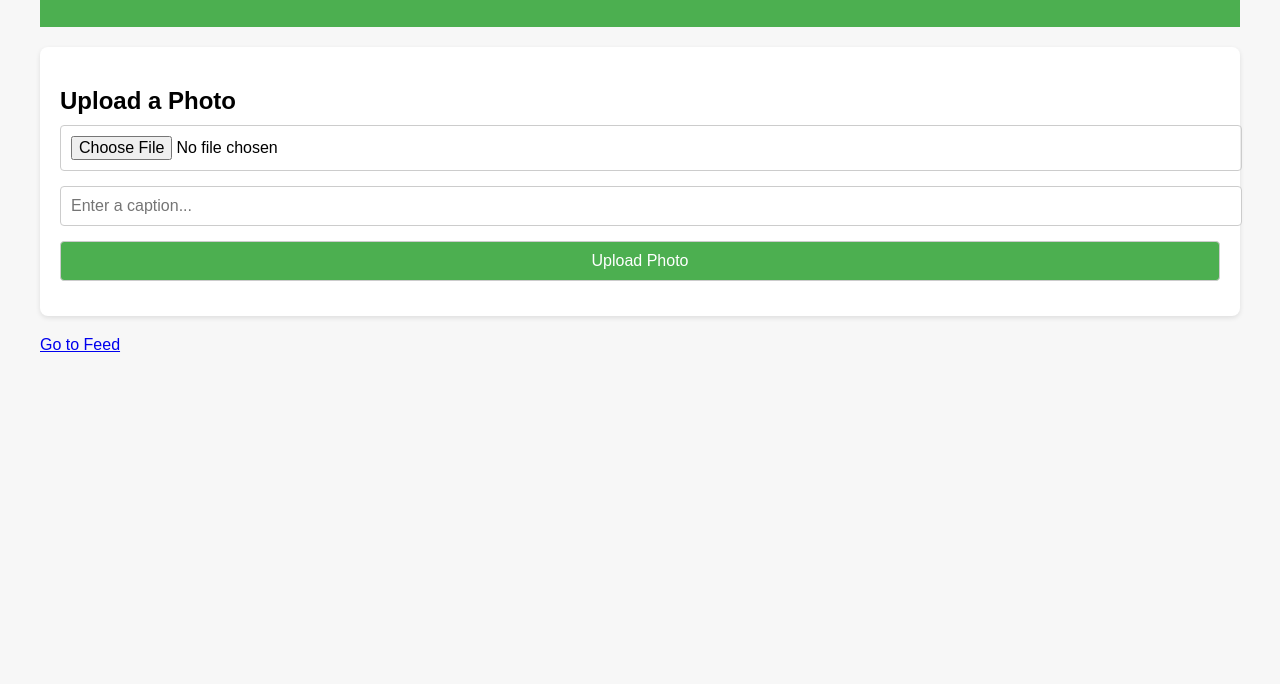
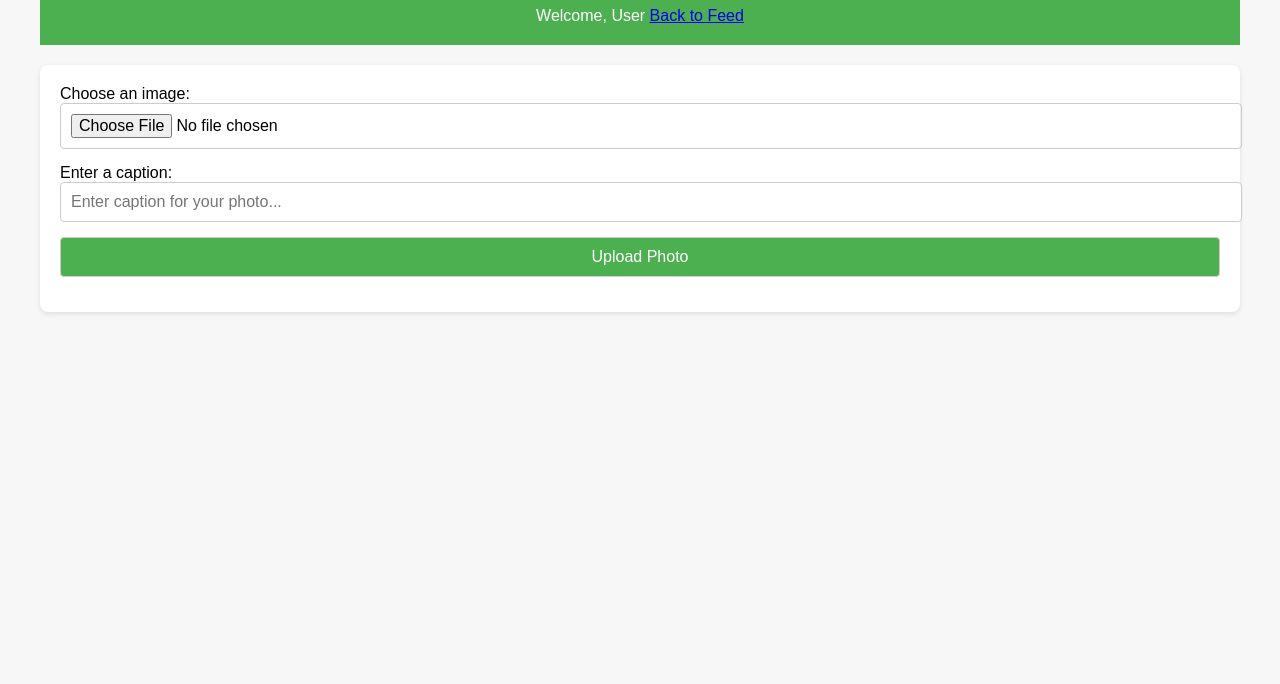
Before and after one commit to manju-app-developer/PhotoShare, a plain HTML site: page upload.html in a window 1280 px wide. Shown: the part 116-800 px from the top of the page. Drawn offline with Linux system fonts and the light colour scheme.

Commit message:
Update upload.html

```diff
--- a/upload.html
+++ b/upload.html
@@ -7,27 +7,41 @@
     <meta http-equiv="X-UA-Compatible" content="ie=edge">
     <title>Upload Your Travel Memories</title>
     <link rel="stylesheet" href="styles.css">
+    <link href="https://fonts.googleapis.com/css2?family=Poppins:wght@300;400;600&display=swap" rel="stylesheet">
 </head>
 
 <body>
     <div class="container">
+        <!-- Header Section -->
         <header>
             <div class="header-content">
-                <h1>🌍 Upload Your Travel Memories</h1>
-                <p>Share your best moments with the world!</p>
+                <h1>📸 Upload Your Travel Memories</h1>
+                <p>Share your amazing travel experiences with the world!</p>
+                <div id="user-info">
+                    <span id="username">Welcome, User</span>
+                    <a href="index.html" id="back-btn">Back to Feed</a>
+                </div>
             </div>
         </header>
 
-        <section class="upload-section">
-            <h2>Upload a Photo</h2>
-            <input type="file" id="fileInput" accept="image/*" aria-label="Choose an image to upload">
-            <input type="text" id="captionInput" placeholder="Enter a caption..." aria-label="Enter image caption">
-            <button id="upload-btn" onclick="uploadImage()">Upload Photo</button>
-        </section>
+        <!-- Upload Form Section -->
+        <div class="upload-section">
+            <div class="form-container">
+                <form id="upload-form" onsubmit="uploadImage(event)">
+                    <div class="input-group">
+                        <label for="fileInput">Choose an image:</label>
+                        <input type="file" id="fileInput" accept="image/*" required>
+                    </div>
 
-        <footer>
-            <a href="index.html">Go to Feed</a>
-        </footer>
+                    <div class="input-group">
+                        <label for="captionInput">Enter a caption:</label>
+                        <input type="text" id="captionInput" placeholder="Enter caption for your photo..." required>
+                    </div>
+
+                    <button type="submit" id="upload-btn" class="submit-btn">Upload Photo</button>
+                </form>
+            </div>
+        </div>
     </div>
 
     <script src="script.js"></script>
```
